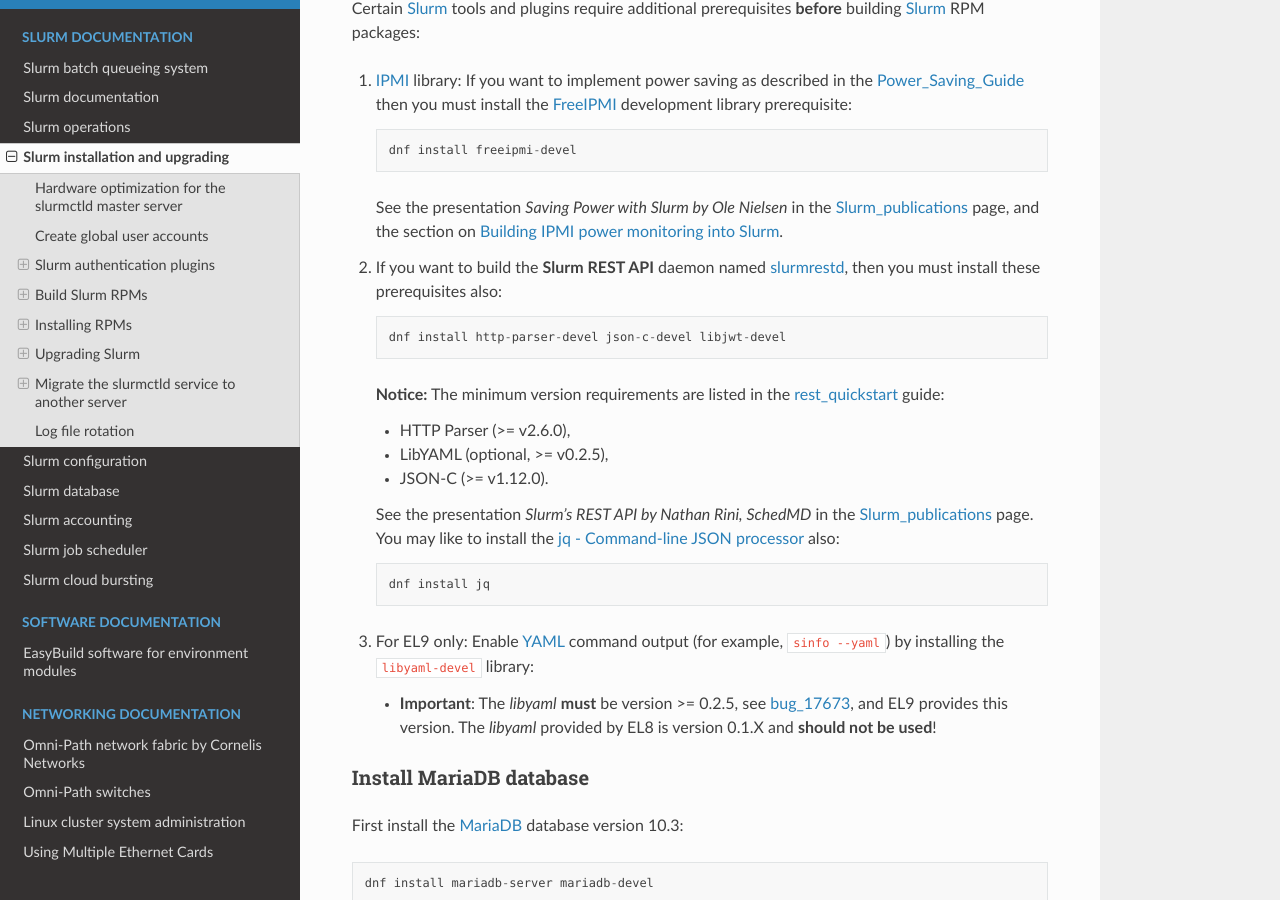
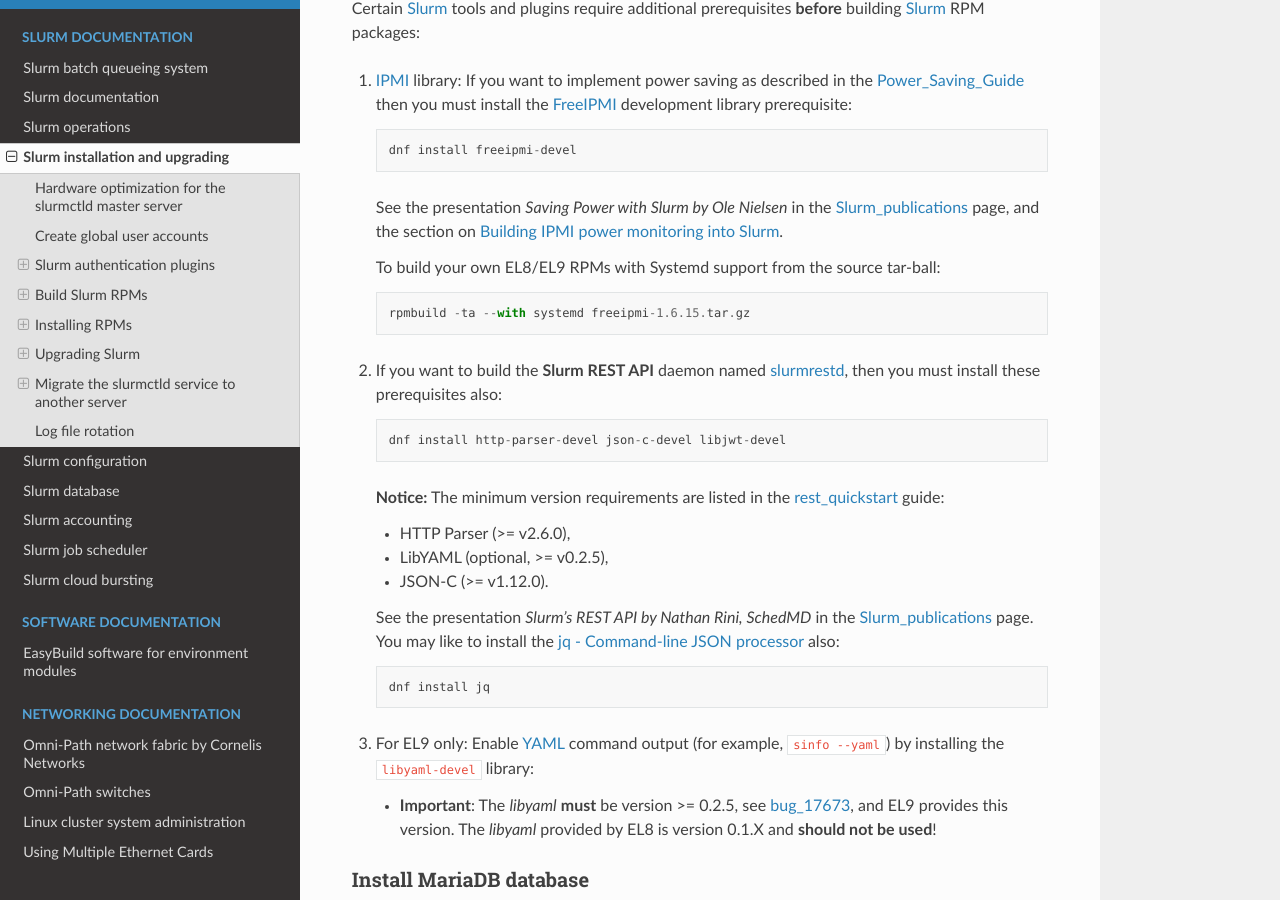
Before and after one commit to OleHolmNielsen/Niflheim_system, a Sphinx documentation site: the page built from docs/Slurm_installation.rst, in a window 1280 px wide and 900 px high, scrolled down 8472 px. Built offline with Sphinx 7.4.7 and the Read the Docs theme 3.1.0, drawn with Linux system fonts in a browser that asks for light colours.

Commit message:
Added freeipmi RPM package build instruction

```diff
--- a/docs/Slurm_configuration.rst
+++ b/docs/Slurm_configuration.rst
@@ -700,6 +700,10 @@
 
   dnf install freeipmi freeipmi-devel
 
+To build your own EL8/EL9 RPMs with Systemd support from the source tar-ball::
+
+   rpmbuild -ta --with systemd freeipmi-1.6.15.tar.gz
+
 Then build Slurm_ RPM packages **including** ``freeipmi`` libraries::
 
   rpmbuild -ta slurm-<version>.tar.bz2 --with mysql --with freeipmi
--- a/docs/Slurm_installation.rst
+++ b/docs/Slurm_installation.rst
@@ -382,6 +382,10 @@
 
    See the presentation *Saving Power with Slurm by Ole Nielsen* in the Slurm_publications_ page,
    and the section on :ref:`ipmi_power_monitoring`.
+
+   To build your own EL8/EL9 RPMs with Systemd support from the source tar-ball::
+
+      rpmbuild -ta --with systemd freeipmi-1.6.15.tar.gz
 
 2. If you want to build the **Slurm REST API** daemon named slurmrestd_,
    then you must install these prerequisites also::
```
